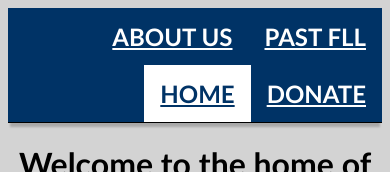
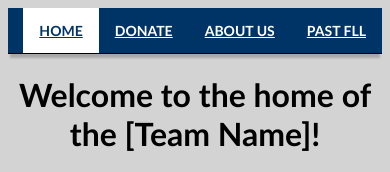
Before and after one commit to ER404-FRC/Team8527-ER404, a plain HTML site: page website/home/index.html in a window 390 px wide. Shown: the top 172 px of the page. Drawn offline with Linux system fonts and the light colour scheme.

Commit message:
Fix mobile navbar

```diff
--- a/website/about/style.css
+++ b/website/about/style.css
@@ -16,13 +16,13 @@ html {
 }
 
 @media only screen and (max-width: 1000px) {
-    .nav {
+    .nav a {
         font-size: 14px;
     }
 }
 
 @media only screen and (min-width: 1000px) {
-    .nav {
+    .nav a {
         font-size: 24px;
     }
 }
--- a/website/donate/style.css
+++ b/website/donate/style.css
@@ -16,13 +16,27 @@ html {
     box-shadow: 0 6px 2px -2px rgb(0, 0, 0, 0.2);
 }
 
+
+
+@media only screen and (max-width: 1000px) {
+    .nav a {
+        font-size: 14px;
+    }
+}
+
+@media only screen and (min-width: 1000px) {
+    .nav a {
+        font-size: 24px;
+    }
+}
+
+
 .nav a {
     font-weight: bold;
     float: right;
     display: block;
     color: #ffffff;
     padding: 14px 16px;
-    font-size: 24px;
 }
 
 .nav a:hover {
--- a/website/home/style.css
+++ b/website/home/style.css
@@ -21,6 +21,21 @@ html {
     box-shadow: 0 6px 2px -2px rgb(0, 0, 0, 0.2);
 }
 
+
+
+@media only screen and (max-width: 1000px) {
+    .nav a {
+        font-size: 14px;
+    }
+}
+
+@media only screen and (min-width: 1000px) {
+    .nav a {
+        font-size: 24px;
+    }
+}
+
+
 .nav a {
     font-family: 'Trebuchet MS', 'Lucida Sans Unicode', 'Lucida Grande', 'Lucida Sans', Arial, sans-serif;
     font-weight: bold;
@@ -28,7 +43,6 @@ html {
     display: block;
     color: #ffffff;
     padding: 14px 16px;
-    font-size: 24px;
 }
 
 .nav a:hover {
--- a/website/pastfll/style.css
+++ b/website/pastfll/style.css
@@ -15,6 +15,21 @@ html {
     box-shadow: 0 6px 2px -2px rgb(0, 0, 0, 0.2);
 }
 
+
+
+@media only screen and (max-width: 1000px) {
+    .nav a {
+        font-size: 14px;
+    }
+}
+
+@media only screen and (min-width: 1000px) {
+    .nav a {
+        font-size: 24px;
+    }
+}
+
+
 .nav a {
     font-family: 'Trebuchet MS', 'Lucida Sans Unicode', 'Lucida Grande', 'Lucida Sans', Arial, sans-serif;
     font-weight: bold;
@@ -22,7 +37,6 @@ html {
     display: block;
     color: #ffffff;
     padding: 14px 16px;
-    font-size: 24px;
 }
 
 .nav a:hover {
```
